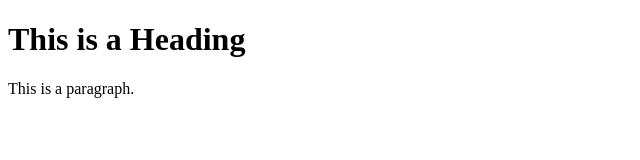
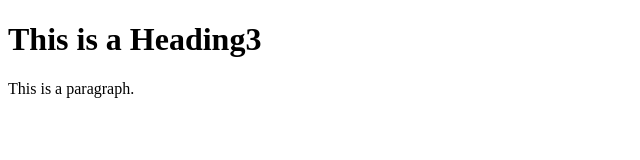
Before and after one commit to wangjuiping/wangjuiping.github.io, a plain HTML site: page index.html in a window 1280 px wide. Shown: the full height of the page, 0-640 px from the left. Drawn offline with Linux system fonts and the light colour scheme.

Commit message:
Update index.html

```diff
--- a/index.html
+++ b/index.html
@@ -5,7 +5,7 @@
 </head>
 <body>
 
-<h1>This is a Heading</h1>
+<h1>This is a Heading3</h1>
 <p>This is a paragraph.</p>
 
 </body>
```
